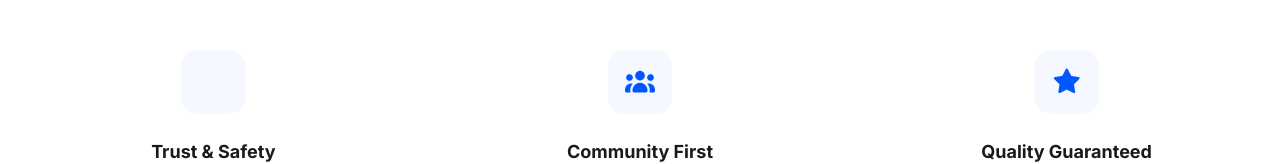
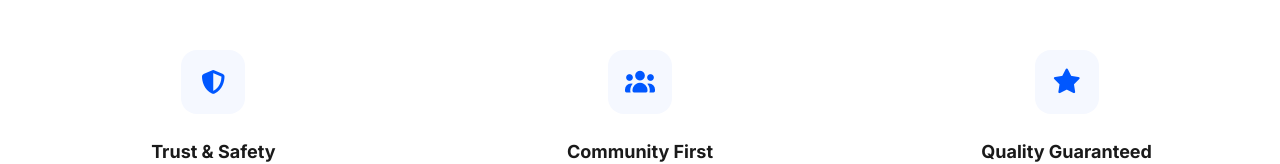
Before and after one commit to Dery922/SureLink-Frontend, a React (Vite) app: page /about in a window 1280 px wide. Shown: the part 1772-1936 px from the top of the page. Built offline with nearby package versions, Linux system fonts and the light colour scheme.

Commit message:
fix: update Trust & Safety icon to supported Font Awesome version

```diff
--- a/src/pages/About.jsx
+++ b/src/pages/About.jsx
@@ -14,7 +14,7 @@ const About = () => {
         {
             title: 'Trust & Safety',
             description: 'We rigorously verify every provider to ensure you get the safest experience possible.',
-            icon: 'fa-shield-check'
+            icon: 'fa-shield-halved'
         },
         {
             title: 'Community First',
```
